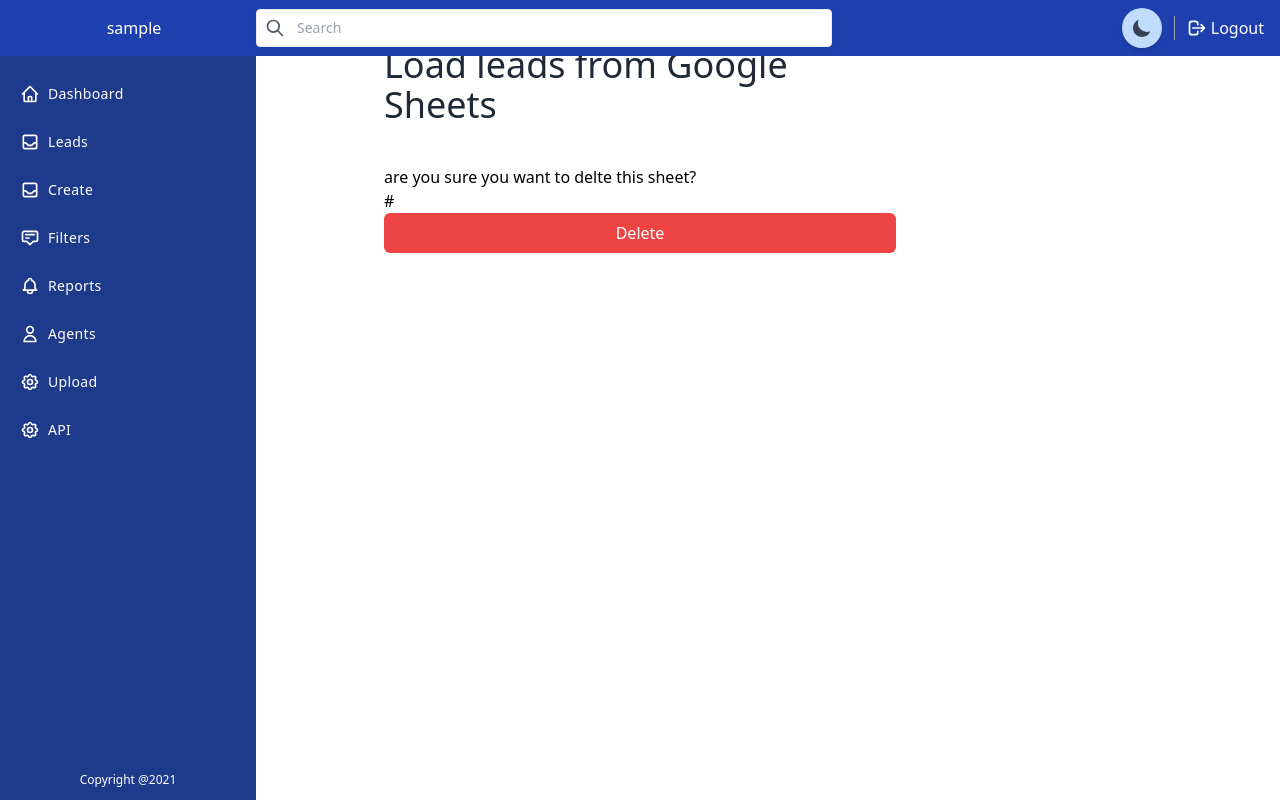
After one commit to bilo2bil3/kingcrm, a Django app: page /leads/sheets/1/delete in a window 1280 px wide. The commit adds this page. Run offline with Django 3.2, Linux system fonts and the light colour scheme; a user stored in the database is signed in; tables that the repository leaves empty hold one stand-in row (values such as "Sample post"); parts of the project's set-up code (start-up, migrations or seed data) failed here and were passed over; some libraries are stand-ins or nearby versions.

Commit message:
can delete linked google sheets

```diff
--- a/leads/templates/leads/add-sheet.html
+++ b/leads/templates/leads/add-sheet.html
@@ -24,6 +24,7 @@
                   <th class="px-4 py-3 title-font tracking-wider font-medium text-gray-900 text-sm bg-gray-100 rounded-tl rounded-bl">Source</th>
                   <th class="px-4 py-3 title-font tracking-wider font-medium text-gray-900 text-sm bg-gray-100">Url</th>
                   <th class="px-4 py-3 title-font tracking-wider font-medium text-gray-900 text-sm bg-gray-100">Sheet name</th>
+                  <th class="px-4 py-3 title-font tracking-wider font-medium text-gray-900 text-sm bg-gray-100">Delete</th>
                 </tr>
               </thead>
               <tbody>
@@ -32,6 +33,9 @@
                     <td class="px-4 py-3">{{ sheet.source }}</td>
                     <td class="px-4 py-3">{{ sheet.url }}</td>
                     <td class="px-4 py-3">{{ sheet.sheet_name }}</td>
+                    <td class="px-4 py-3">
+                      <a href="{% url 'leads:delete-sheet' sheet.pk %}">delete</a>
+                    </td>
                 </tr>
                 {%endfor %}
               </tbody>
--- /dev/null
+++ b/leads/templates/leads/delete-sheet.html
@@ -0,0 +1,23 @@
+{% extends "base.html" %}
+{% load tailwind_filters %}
+
+{% block content %}
+
+<div class="max-w-lg mx-auto">
+    <a class="hover:text-blue-500" href="{% url 'leads:lead-list' %}">Go back to leads</a>
+    <div class="py-5 border-t border-gray-200">
+        <h1 class="text-4xl text-gray-800">Load leads from Google Sheets</h1>
+    </div>
+    <form method="post" class="mt-5">
+        {% csrf_token %}
+        <p>
+          are you sure you want to delte this sheet?
+          <br>
+          {{ object.url }}
+        </p>
+        <button type='submit' class="w-full text-white bg-red-500 hover:bg-red-600 px-3 py-2 rounded-md">
+          Delete
+        </button>
+    </form>
+</div>
+{% endblock content %}
--- a/leads/urls.py
+++ b/leads/urls.py
@@ -43,6 +43,7 @@ urlpatterns = [
 
     # google sheets
     path('add-sheet', views.SheetCreateView.as_view(), name='add-sheet'),
+    path('sheets/<int:pk>/delete', views.SheetDeleteView.as_view(), name='delete-sheet'),
 
     path('categories/', CategoryListView.as_view(), name='category-list'),
     path('categories/<int:pk>/', CategoryDetailView.as_view(), name='category-detail'),
--- a/leads/views.py
+++ b/leads/views.py
@@ -978,7 +978,8 @@ def hangup_call(request):
 class SheetCreateView(OrganisorAndLoginRequiredMixin, generic.CreateView):
     form_class = LeadsSheetForm
     template_name = 'leads/add-sheet.html'
-    success_url = reverse_lazy('leads:lead-list')
+    # success_url = reverse_lazy('leads:lead-list')
+    success_url = reverse_lazy('leads:add-sheet')
 
     def form_valid(self, form):
         form.instance.organisation = self.request.user.userprofile
@@ -987,3 +988,8 @@ class SheetCreateView(OrganisorAndLoginRequiredMixin, generic.CreateView):
     def get_context_data(self, **kwargs):
         kwargs['sheets'] = LeadsSheet.objects.all()
         return super().get_context_data(**kwargs)
+
+class SheetDeleteView(OrganisorAndLoginRequiredMixin, generic.DeleteView):
+    model = LeadsSheet
+    success_url = reverse_lazy('leads:add-sheet')
+    template_name = 'leads/delete-sheet.html'
```
